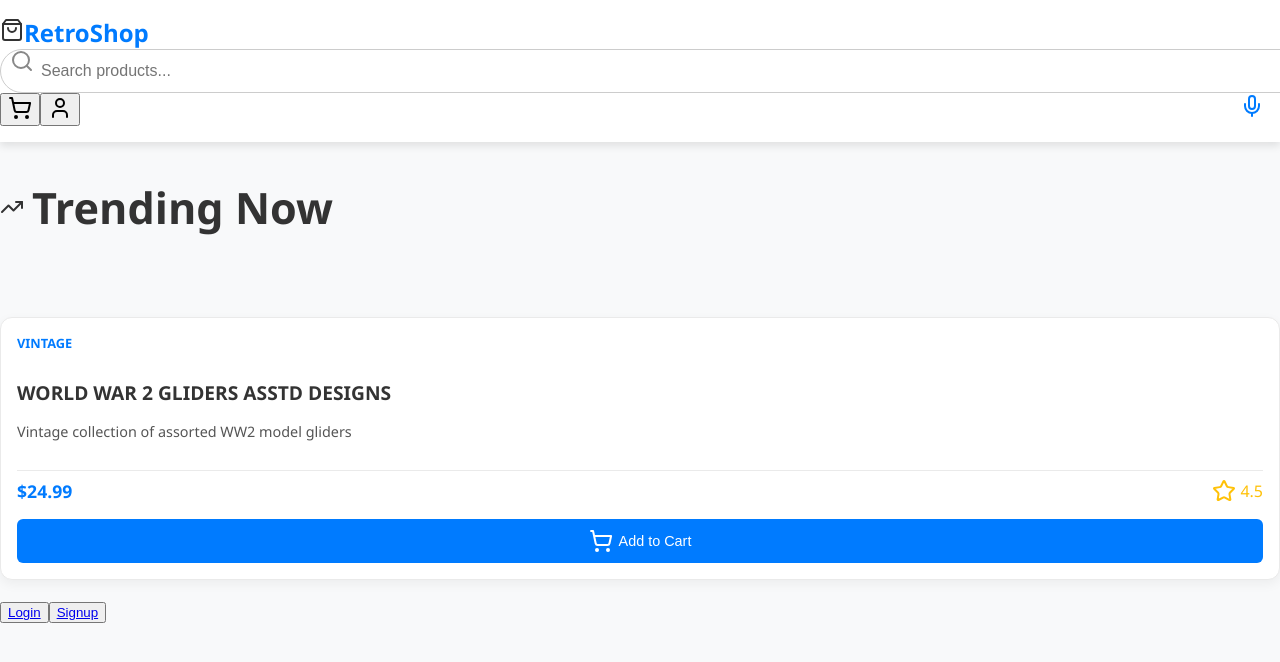
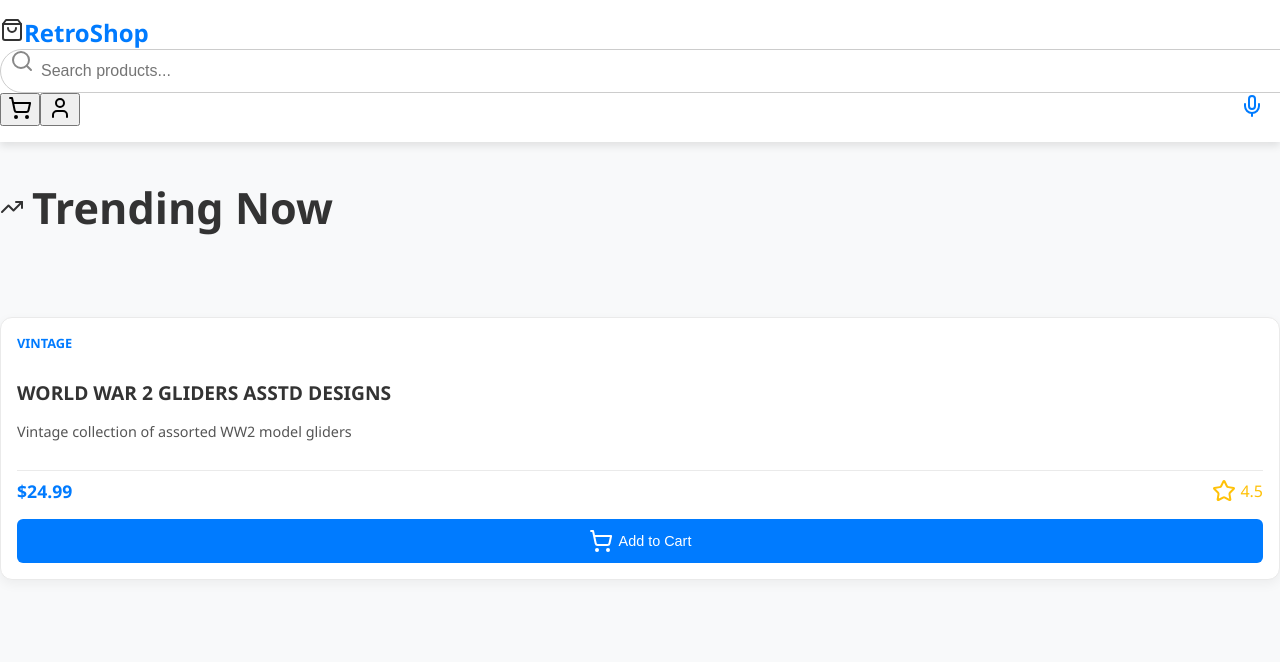
Before and after one commit to haritha0211/Retail-Intelligence-Chatbot, a React (Create React App) app in the folder frontend/: page / in a window 1280 px wide. Shown: the top 662 px of the page. Built offline with nearby package versions, Linux system fonts and the light colour scheme; the HTML template or start-up script is replaced by a standard one.

Commit message:
added login and signup

```diff
--- a/frontend/src/Components/Customer.js
+++ b/frontend/src/Components/Customer.js
@@ -3,14 +3,11 @@ import {
   MessageSquare, X, Send, ShoppingBag, Mic, Search, User, ShoppingCart, Star, TrendingUp
 } from 'lucide-react';
 import './customer.css';
-import { Navigate, useNavigate } from 'react-router-dom';
 
 const EcommerceInterface = () => {
   const [isOpen, setIsOpen] = useState(false);
   const [searchQuery, setSearchQuery] = useState('');
   const [showSearchSuggestions, setShowSearchSuggestions] = useState(false);
-  const navigate = useNavigate();
-
   const [isRecording, setIsRecording] = useState(false);
   const [messages, setMessages] = useState([
     {
@@ -20,6 +17,8 @@ const EcommerceInterface = () => {
       timestamp: new Date().toLocaleTimeString([], { hour: '2-digit', minute: '2-digit' })
     }
   ]);
+  const [ loading , setLoading ] = useState(0) ;
+  const [product , setProduct] = useState(null) ;
 
   const apiUrl = "http://127.0.0.1:8000"; // Replace with your FastAPI URL
 
@@ -30,6 +29,7 @@ const EcommerceInterface = () => {
 
   // Function to send text input to API
   const askTextQuestion = async (question) => {
+    setLoading(1) ;
     try {
       const response = await fetch(`${apiUrl}/ask/text`, {
         method: "POST",
@@ -37,6 +37,11 @@ const EcommerceInterface = () => {
         body: JSON.stringify({ question })
       });
       const data = await response.json();
+      setLoading(2) ;
+
+      console.log("data from backend : ",data);
+      setProduct(data) ;
+
       setMessages(prevMessages => [...prevMessages, { type: 'bot', content: data.answer }]);
     } catch (error) {
       console.error("Error sending text question:", error);
@@ -83,7 +88,7 @@ const EcommerceInterface = () => {
           </div>
 
           {/* Search Bar */}
-          <div className="relative flex-1 max-w-xl mx-4 search-bar">
+          <div className="search_bar">
             <div className="relative flex items-center">
               <Search className="icon left-icon" />
               <input
@@ -103,7 +108,7 @@ const EcommerceInterface = () => {
             </div>
 
             {/* Search Suggestions */}
-            {showSearchSuggestions && (
+            {/* {showSearchSuggestions && (
               <div className="suggestions">
                 {getSearchSuggestions(searchQuery).map(product => (
                   <div key={product.id} className="suggestion-item">
@@ -115,7 +120,10 @@ const EcommerceInterface = () => {
                 ))}
               </div>
             )}
+         */}
             </div>
+
+
 
           <div className="flex items-center gap-4">
             <button className="icon-button"><ShoppingCart className="icon" /></button>
@@ -125,6 +133,7 @@ const EcommerceInterface = () => {
       </nav>
 
       {/* Main Content */}
+      {loading === 0 ? (
   <main className="container mx-auto px-4 py-8 main-content">
     <section>
       <div className="section-title">
@@ -156,10 +165,11 @@ const EcommerceInterface = () => {
       </div>
     </section>
   </main>
-<div>
-  <button><a href='/login'>Login</a></button>
-  <button ><a href='/signup'>Signup</a></button>
-</div>
+) : loading === 2 && product ? (
+  <h1>{product.question}</h1>
+
+) : null}
+
 
     </div>
   );
--- a/frontend/src/Components/customer.css
+++ b/frontend/src/Components/customer.css
@@ -18,7 +18,7 @@ body {
   font-size: 1.5rem;
   font-weight: bold;
   color: #007bff;
-}
+  }
 
 /* Search Bar */
 .search-bar {
@@ -199,3 +199,6 @@ body {
 .add-to-cart-button .icon {
   color: #ffffff;
 }
+.search_bar{
+  width: 100vw;
+}
```
Lines whose indentation alone changed are shown as unchanged.
